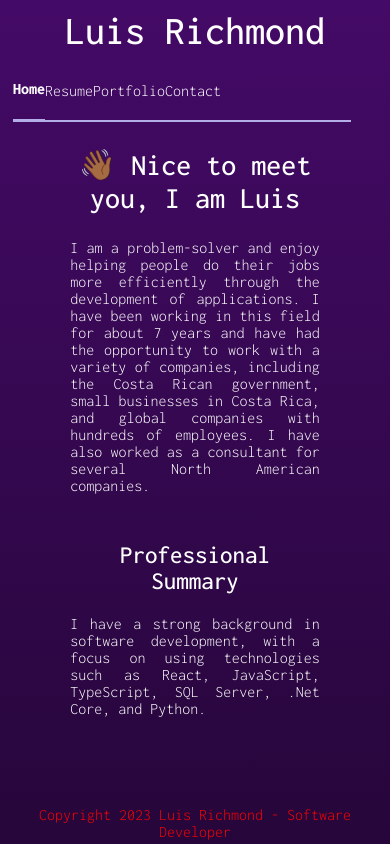
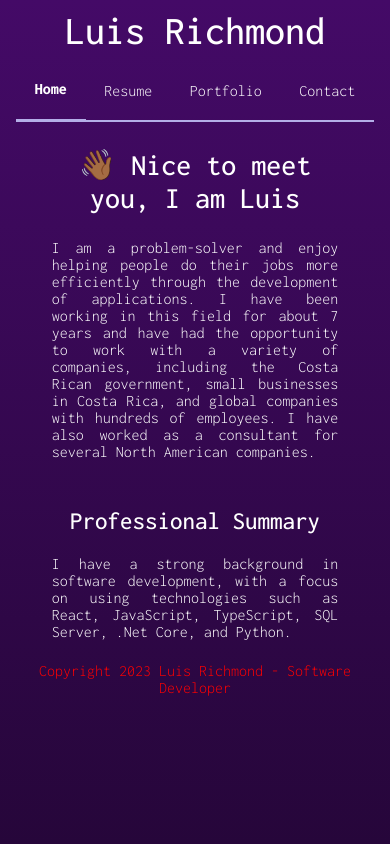
Before and after one commit to lalrg/site-v2, a Next.js app in the folder site-nextjs/: page / in a window 390 px wide. Built offline with nearby package versions, Linux system fonts and the light colour scheme.

Commit message:
add some responsiveness

```diff
--- a/site-nextjs/components/shared/layout/footer/footer.module.css
+++ b/site-nextjs/components/shared/layout/footer/footer.module.css
@@ -1,9 +1,8 @@
 .footer {
-  width: 100vw;
+  width: 100%;
   min-height: 5vh;
   max-height: 5vh;
   text-align: center;
-  position: absolute;
   bottom: 0;
   left: 0;
   align-content: center;
--- a/site-nextjs/components/shared/layout/header/header.module.css
+++ b/site-nextjs/components/shared/layout/header/header.module.css
@@ -1,39 +1,51 @@
+@media screen and (min-width: 1025px) {
   .header {
-  height: auto;
     width: 80vw;
-  display: grid;
-  top:0;
-  right: 0;
-  left: 0;
-  position: sticky;
-  grid-template-columns: 1fr;
     grid-template-rows: repeat(2, 1fr);
-  grid-template-areas:
-  'title'
-  'links';
-  border-bottom: 2px solid #B4AEE8;
   }
-
   .nav {
-  display: grid;
-  grid-area: links;
-  grid-template-columns: repeat(4, 1fr);
-  align-items: center;
-  justify-content: center;
     width: 50%;
-  height: auto;
+    justify-content: start;
+    grid-auto-flow: row;
+  }
 }
 
 .title {
   grid-area: title;
   margin: 0;
   padding: 0;
-  height: 40px;
-  padding-bottom: 10px;
-  padding-top: 10px;
+  height: 2.5rem;
+  padding-bottom: 0.625rem;
+  padding-top: 0.625rem;
   text-align: center;
-  font-size: 40px;
+  font-size: 2.5rem;
   font-weight: 500;
+}
+
+.nav {
+  display: grid;
+  grid-area: links;
+  grid-template-columns: repeat(4, auto);
+  overflow-x: scroll;
+  overflow-y: hidden;
+  align-items: center;
+  width: 100%;
+  height: auto;
+}
+
+.header {
+  height: auto;
+  width: 100%;
+  display: grid;
+  top:0;
+  right: 0;
+  left: 0;
+  grid-template-columns: 1fr;
+  grid-template-rows: repeat(2, 1fr);
+  grid-template-areas:
+  'title'
+  'links';
+  border-bottom: 0.125rem solid #B4AEE8;
 }
 
 .link {
@@ -43,14 +55,16 @@
   height: 100%;
   display: grid;
   align-items: center;
+  width: 100%;
+  margin-right: 1rem;
 }
 
 .link:hover {
-  border-bottom: 3px solid #B4AEE8;
+  border-bottom: 0.188rem solid #B4AEE8;
   font-weight: 800;
 }
 
 .linkActive {
-  border-bottom: 3px solid #B4AEE8;
+  border-bottom: 0.188rem solid #B4AEE8;
   font-weight: 800;
 }
--- a/site-nextjs/pagesStyles/index.module.css
+++ b/site-nextjs/pagesStyles/index.module.css
@@ -1,12 +1,12 @@
 .title {
   text-align: center;
-  font-size: 30px;
+  font-size: 1.875rem;
   font-weight: 500;
 }
 
 .subTitle {
   text-align: center;
-  font-size: 25px;
+  font-size: 1.563rem;
   font-weight: 500;
 }
 
--- a/site-nextjs/styles/global.css
+++ b/site-nextjs/styles/global.css
@@ -3,10 +3,17 @@ body {
   background-image: linear-gradient(to bottom, #440A67, #26063a);
   margin: 0;
   padding: 0;
-  padding-left: 10%;
-  padding-right: 10%;
   min-height: 100vh;
   font-weight: 300;
   font-size: 16px;
   text-align: justify;
+  padding-left: 1rem;
+  padding-right: 1rem;
 }
+
+@media screen and (min-width: 1025px) {
+  body {
+    padding-left: 10%;
+    padding-right: 10%;
+  }
+}
```
Lines whose indentation alone changed are shown as unchanged.
